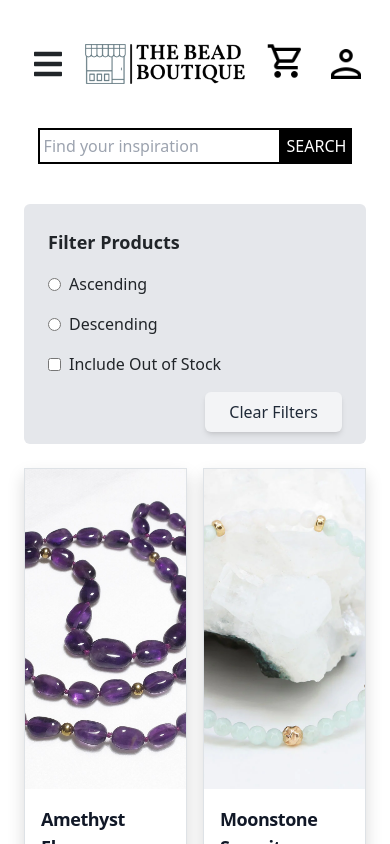
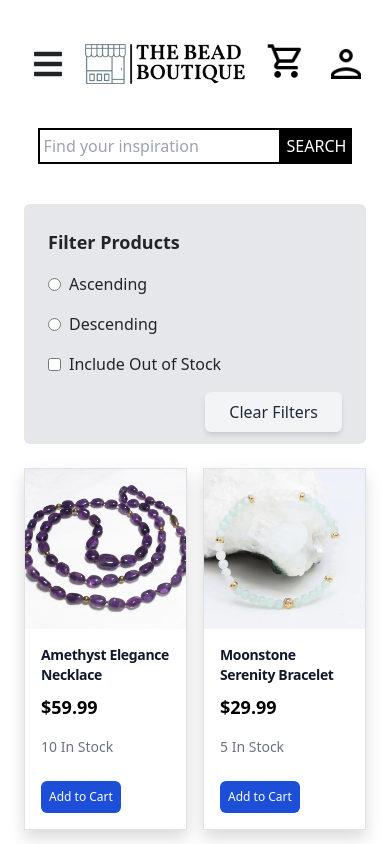
Before and after one commit to SimonasTamkevicius/Ecommerce-react-website, a React (Create React App) app: page /ShopPage in a window 390 px wide. Shown: the top 844 px of the page. Built offline with nearby package versions, Linux system fonts and the light colour scheme.

Commit message:
fixed the layout of the add to cart buttons

```diff
--- a/src/components/SingleProduct.js
+++ b/src/components/SingleProduct.js
@@ -8,24 +8,27 @@ const SingleProduct = ({ prod }) => {
   } = CartState();
 
   return (
-    <div className="max-w-sm sm:max-w-sm bg-white border border-gray-200 shadow dark:bg-gray-200">
-      <div className="w-100 h-80">
+    <div className="max-w-sm sm:max-w-sm bg-white border border-gray-200 shadow dark:bg-gray-200 flex flex-col justify-between">
+      <div className="w-full h-40 md:w-full md:h-60 lg:w-full lg:h-80">
         <img
           src={prod.image}
           alt={prod.name}
           className="object-cover w-full h-full hover:cursor-pointer"
         />
       </div>
-      <div className="p-3 sm:p-5">
-        <h5 className="mb-2 text-lg sm:text-2xl font-bold tracking-tight text-gray-900 dark:text-black">
+      <div className="flex flex-col justify-between p-3 sm:p-5">
+        <div className="mb-3">
+          <h5 className="text-sm sm:text-2xl font-bold tracking-tight text-gray-900 dark:text-black">
             {prod.name}
           </h5>
-        <p className="mb-3 text-lg sm:text-base font-semibold text-black">
+          <p className="text-lg sm:text-base font-semibold text-black">
             ${prod.price}
           </p>
-        <p className="mb-3 text-sm sm:text-base font-normal text-gray-500">
+          <p className="text-sm sm:text-base my-2 font-normal text-gray-500">
             {prod.inStock} In Stock
           </p>
+        </div>
+        <div id='inStock-addToCart' className="flex items-center justify-between">
           {cart.some((p) => p.id === prod.id) ? (
             <button
               onClick={() =>
@@ -60,6 +63,7 @@ const SingleProduct = ({ prod }) => {
           )}
         </div>
       </div>
+    </div>
   );
 };
 
```
Lines whose indentation alone changed are shown as unchanged.
